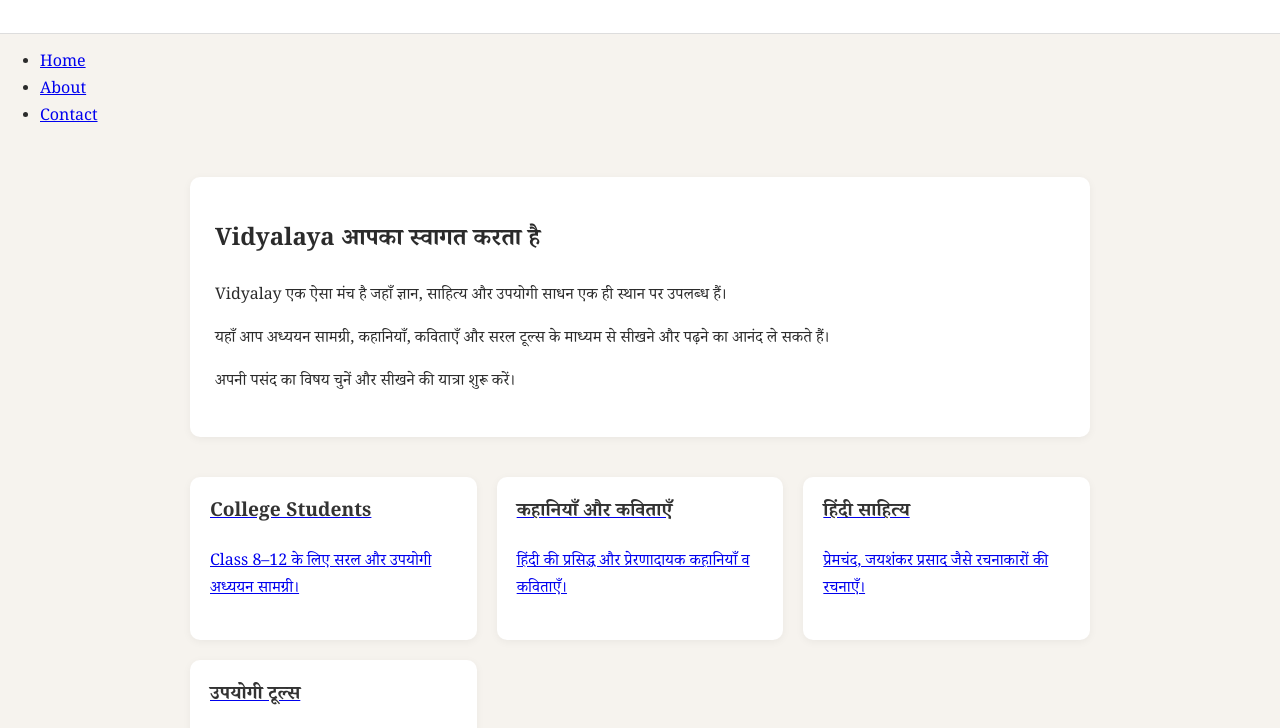
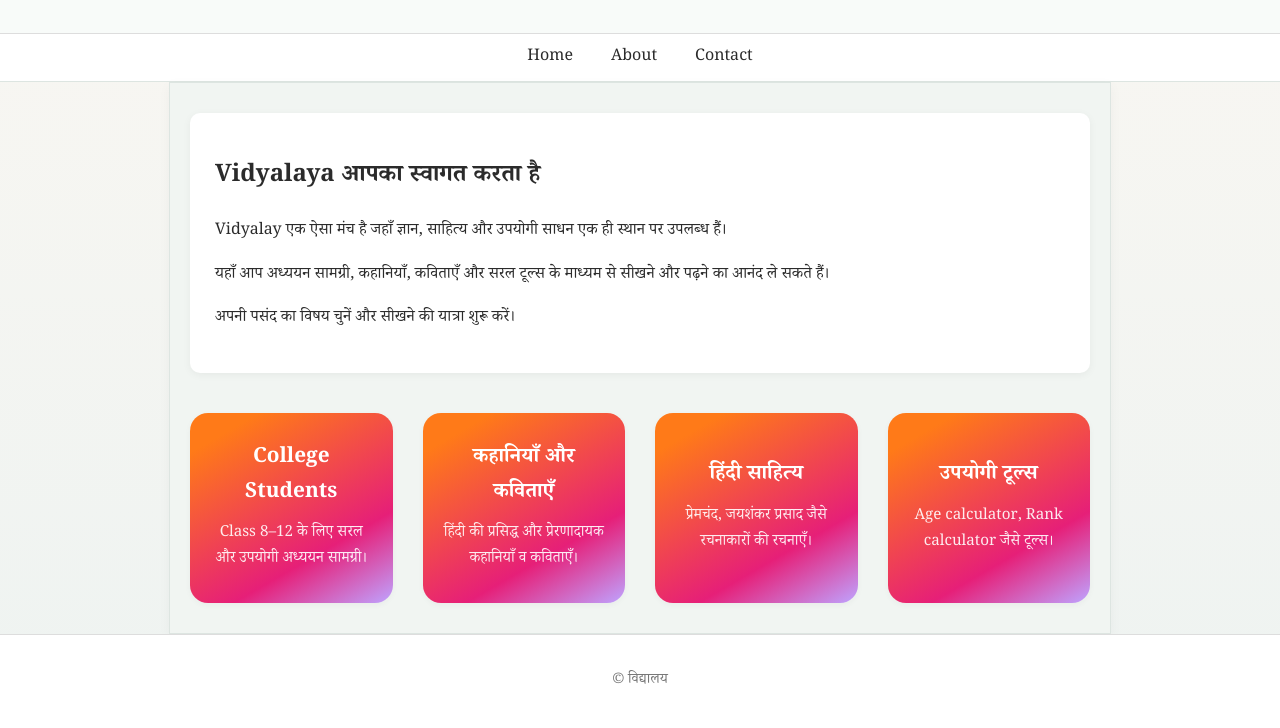
Before and after one commit to hamaraVidyalaya/hamaraVidyalaya.github.io, a plain HTML site: page index.html in a window 1280 px wide. Shown: the part 148-876 px from the top of the page. Drawn offline with Linux system fonts and the light colour scheme.

Commit message:
Update style.css

```diff
--- a/style.css
+++ b/style.css
@@ -1,7 +1,11 @@
 /* Base */
 body {
+  background: linear-gradient(180deg,
+    #faf7f2 0%,
+    #eef3f1 60%,
+    #e7eeec 100%
+  );
   font-family: "Noto Serif Devanagari", Georgia, serif;
-  background-color: #f6f3ee;
   color: #2b2b2b;
   margin: 0;
   padding: 0;
@@ -12,7 +16,7 @@ body {
 .site-header {
   text-align: center;
   padding: 40px 20px 20px;
-  background-color: #fff;
+  background-color: #f8fbf9;
   border-bottom: 1px solid #ddd;
 }
 
@@ -20,6 +24,14 @@ body {
   margin: 0;
   font-size: 2.4rem;
   letter-spacing: 1px;
+}
+
+.brand {
+  background: linear-gradient(135deg, #ff7a18 28%, #e61f78 45%, #7b2ff7 100%);
+    background-size: 300px 100%;
+    background-position: center;
+  -webkit-background-clip: text;
+  -webkit-text-fill-color: transparent;
 }
 
 .tagline {
@@ -33,6 +45,9 @@ body {
   max-width: 900px;
   margin: 0 auto;
   padding: 30px 20px;
+  background-color: #f1f5f2;
+  border: 1px solid #dde5e1;
+  box-shadow: 0 4px 12px rgba(0,0,0,0.04);
 }
 
 /* Intro */
@@ -42,6 +57,7 @@ body {
   border-radius: 10px;
   margin-bottom: 40px;
   box-shadow: 0 2px 8px rgba(0,0,0,0.05);
+
 }
 
 /* Features */
@@ -53,26 +69,52 @@ body {
 
 .feature-list {
   display: grid;
-  grid-template-columns: repeat(auto-fit, minmax(220px, 1fr));
-  gap: 20px;
+  grid-template-columns: repeat(4, 1fr);
+  gap: 30px;
+  margin-top: 30px;
+}
+  @media (max-width: 1023px) {.feature-list { grid-template-columns: repeat(3, 1fr);}
+}
+@media (max-width: 767px) {
+  .feature-list {grid-template-columns: repeat(2, 1fr);}
 }
 
 .feature-item {
-  background-color: #ffffff;
-  padding: 20px;
-  border-radius: 10px;
-  box-shadow: 0 2px 8px rgba(0,0,0,0.05);
-  transition: transform 0.2s ease;
+  display: flex;
+  flex-direction: column;
+  justify-content: center;
+  padding: 25px 20px;
+  border-radius: 18px;
+  min-height: 140px;
+  background: linear-gradient(150deg, #ff7a18 13%, #e61f78 70%, #bfa3ff 100%);
+box-shadow: 0 2px 6px rgba(0,0,0,0.04);
+  text-decoration: none;
+  color: #ffffff;
+
+  position: relative;
+  overflow: hidden;
+
+  transition: transform 0.25s ease, box-shadow 0.25s ease;
 }
 
 .feature-item:hover {
-  transform: translateY(-4px);
+  transform: translateY(-6px);
+  box-shadow: 0 12px 28px rgba(0,0,0,0.18);
 }
 
 .feature-item h3 {
   margin-top: 0;
-  font-size: 1.2rem;
-  color: #333;
+  margin-bottom: 10px;
+  font-size: 1.3rem;
+  text-align: center;
+  color: #ffffff;
+}
+
+.feature-item p {
+  margin: 0;
+  font-size: 0.95rem;
+  text-align: center;
+  color: rgba(255, 255, 255, 0.9);
 }
 
 /* Footer */
@@ -84,3 +126,60 @@ body {
   border-top: 1px solid #ddd;
   background-color: #fff;
 }
+
+/* Navigation Menu */
+
+.main-nav {
+  background-color: #ffffff;
+  border-bottom: 1px solid #dde5e1;
+}
+
+.main-nav ul {
+  list-style: none;
+  margin: 0;
+  padding: 10px 20px;
+  display: flex;
+  justify-content: center;
+  gap: 30px;
+}
+
+.main-nav li {
+  margin: 0;
+}
+
+.main-nav a {
+  text-decoration: none;
+  font-size: 1rem;
+  color: #2b2b2b;
+  font-weight: 500;
+  padding: 6px 4px;
+  transition: color 0.2s ease, border-bottom 0.2s ease;
+}
+
+.main-nav a:hover {
+  color: #3b7d6b;
+  border-bottom: 2px solid #3b7d6b;
+}
+
+/* Ripple Effect */
+
+.feature-item {
+  position: relative;
+  overflow: hidden;
+}
+
+.feature-item .ripple {
+  position: absolute;
+  border-radius: 50%;
+  transform: scale(0);
+  animation: ripple 700ms linear;
+  background-color: rgba(0, 150, 136, 0.4); /* green visible */
+  pointer-events: none;
+}
+
+@keyframes ripple {
+  to {
+    transform: scale(4);
+    opacity: 0;
+  }
+}
```
